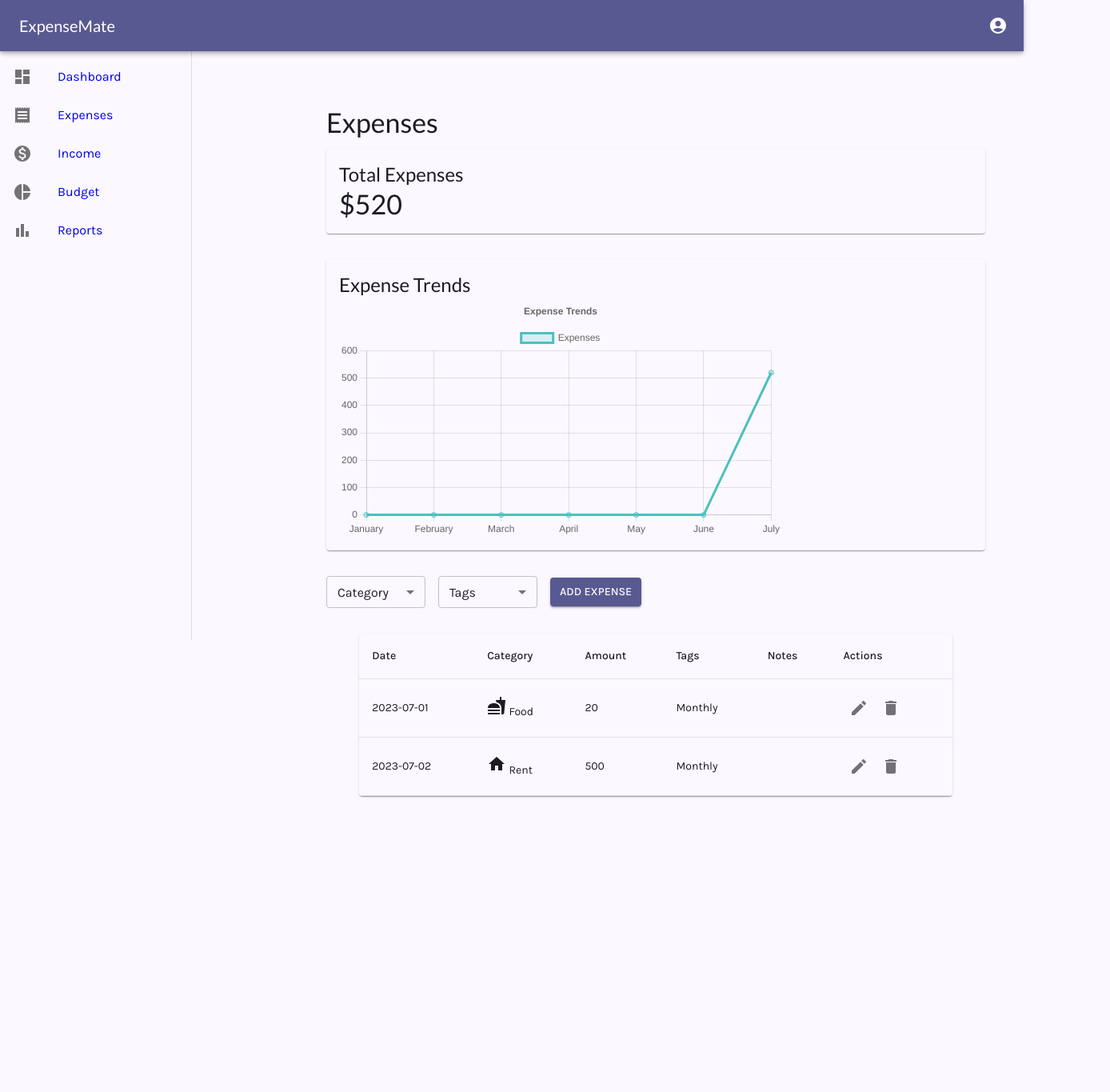
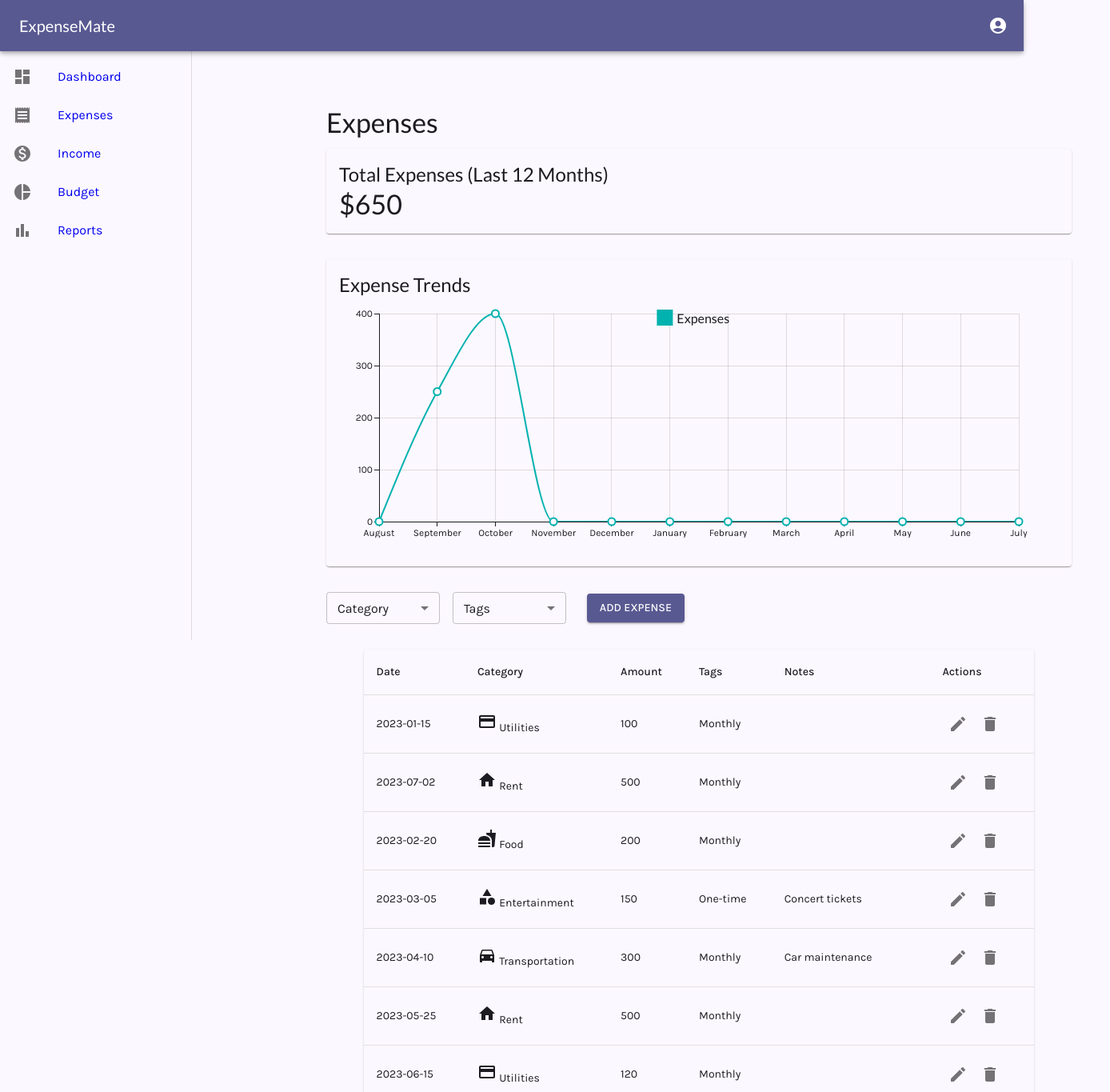
Before and after one commit to m-usaid99/ExpenseMate, a React (Create React App) app: page /expenses in a window 1280 px wide. Shown: the top 1365 px of the page at 80% size, 1388 px wide, since content can reach past the window. Before the commit the page ends 1051 px from the top, so only its background shows below. Built offline with nearby package versions, Linux system fonts and the light colour scheme.

Commit message:
graph working, minor edits needed

```diff
--- a/package.json
+++ b/package.json
@@ -7,15 +7,15 @@
     "@emotion/styled": "^11.11.5",
     "@mui/icons-material": "^5.15.21",
     "@mui/material": "^5.15.21",
+    "@mui/x-charts": "^7.8.0",
     "@reduxjs/toolkit": "^1.9.7",
     "@testing-library/jest-dom": "^5.17.0",
     "@testing-library/react": "^13.4.0",
     "@testing-library/user-event": "^14.5.2",
     "axios": "^1.7.2",
-    "chart.js": "^3.9.1",
+    "date-fns": "^3.6.0",
     "react": "^18.3.1",
     "react-chartjs": "^1.2.0",
-    "react-chartjs-2": "^3.3.0",
     "react-dom": "^18.3.1",
     "react-redux": "^8.1.3",
     "react-router-dom": "^6.24.0",
--- a/src/features/expenses/ExpenseFilters.js
+++ b/src/features/expenses/ExpenseFilters.js
@@ -1,8 +1,25 @@
-import React from 'react';
-import { Box, TextField, MenuItem, Button, Grid } from '@mui/material';
+import React from "react";
+import { Box, TextField, MenuItem, Button, Grid } from "@mui/material";
 
-const categories = ['Food', 'Rent', 'Utilities', 'Entertainment'];
-const tags = ['Monthly', 'One-time', 'Recurring'];
+const categories = [
+  "Food",
+  "Rent",
+  "Utilities",
+  "Entertainment",
+  "Transportation",
+  "Healthcare",
+  "Education",
+  "Insurance",
+  "Clothing",
+  "Savings",
+  "Travel",
+  "Household",
+  "Gifts",
+  "Dining Out",
+  "Miscellaneous",
+];
+
+const tags = ["Monthly", "One-time", "Recurring"];
 
 const ExpenseFilters = ({ filters, onFilterChange, handleAddExpense }) => {
   return (
@@ -13,7 +30,7 @@ const ExpenseFilters = ({ filters, onFilterChange, handleAddExpense }) => {
             select
             label="Category"
             value={filters.category}
-            onChange={(e) => onFilterChange('category', e.target.value)}
+            onChange={(e) => onFilterChange("category", e.target.value)}
             variant="outlined"
             fullWidth
             size="small"
@@ -30,7 +47,7 @@ const ExpenseFilters = ({ filters, onFilterChange, handleAddExpense }) => {
             select
             label="Tags"
             value={filters.tags}
-            onChange={(e) => onFilterChange('tags', e.target.value)}
+            onChange={(e) => onFilterChange("tags", e.target.value)}
             variant="outlined"
             fullWidth
             size="small"
@@ -44,8 +61,19 @@ const ExpenseFilters = ({ filters, onFilterChange, handleAddExpense }) => {
           </TextField>
         </Grid>
         <Grid item xs={12} sm={3} md={2}>
-          <Box sx={{ display: 'flex', justifyContent: 'flex-end', marginRight: '10px' }}>
-            <Button variant="contained" color="primary" onClick={handleAddExpense} sx={{ whiteSpace: 'nowrap' }}>
+          <Box
+            sx={{
+              display: "flex",
+              justifyContent: "flex-end",
+              marginRight: "10px",
+            }}
+          >
+            <Button
+              variant="contained"
+              color="primary"
+              onClick={handleAddExpense}
+              sx={{ whiteSpace: "nowrap" }}
+            >
               Add Expense
             </Button>
           </Box>
--- a/src/features/expenses/ExpenseModal.js
+++ b/src/features/expenses/ExpenseModal.js
@@ -1,43 +1,95 @@
-import React, { useState, useEffect } from 'react';
-import { Dialog, DialogActions, DialogContent, DialogTitle, TextField, Button, MenuItem, FormControlLabel, Checkbox } from '@mui/material';
+import React, { useState, useEffect } from "react";
+import {
+  Dialog,
+  DialogActions,
+  DialogContent,
+  DialogTitle,
+  TextField,
+  Button,
+  MenuItem,
+  FormControlLabel,
+  Checkbox,
+} from "@mui/material";
 
-const categories = ['Food', 'Rent', 'Utilities', 'Entertainment'];
-const tags = ['Monthly', 'One-time', 'Recurring'];
+const categories = [
+  "Food",
+  "Rent",
+  "Utilities",
+  "Entertainment",
+  "Transportation",
+  "Healthcare",
+  "Education",
+  "Insurance",
+  "Clothing",
+  "Savings",
+  "Travel",
+  "Household",
+  "Gifts",
+  "Dining Out",
+  "Miscellaneous",
+];
+
+const tags = ["Monthly", "One-time", "Recurring"];
 
 const ExpenseModal = ({ open, onClose, onSave, expense }) => {
   const [form, setForm] = useState({
-    date: '',
-    category: '',
-    amount: '',
+    date: "",
+    category: "",
+    amount: "",
     tags: [],
-    notes: '',
-    isRecurring: false
+    notes: "",
+    isRecurring: false,
   });
 
   useEffect(() => {
     if (expense) {
-      setForm(expense);
+      setForm({
+        ...expense,
+        amount: expense.amount.toString(), // Ensure amount is treated as string for the input
+      });
+    } else {
+      setForm({
+        date: "",
+        category: "",
+        amount: "",
+        tags: [],
+        notes: "",
+        isRecurring: false,
+      });
     }
   }, [expense]);
 
   const handleChange = (field, value) => {
-    setForm((prevForm) => ({ ...prevForm, [field]: value }));
+    setForm((prevForm) => ({
+      ...prevForm,
+      [field]: field === "amount" ? parseFloat(value) : value,
+    }));
+  };
+
+  const handleTagChange = (e) => {
+    setForm((prevForm) => ({
+      ...prevForm,
+      tags: e.target.value,
+    }));
   };
 
   const handleSave = () => {
-    onSave(form);
+    onSave({
+      ...form,
+      amount: parseFloat(form.amount), // Ensure amount is a number on save
+    });
     onClose();
   };
 
   return (
     <Dialog open={open} onClose={onClose}>
-      <DialogTitle>{expense ? 'Edit Expense' : 'Add Expense'}</DialogTitle>
+      <DialogTitle>{expense ? "Edit Expense" : "Add Expense"}</DialogTitle>
       <DialogContent>
         <TextField
           label="Date"
           type="date"
           value={form.date}
-          onChange={(e) => handleChange('date', e.target.value)}
+          onChange={(e) => handleChange("date", e.target.value)}
           fullWidth
           margin="normal"
           variant="outlined"
@@ -47,7 +99,7 @@ const ExpenseModal = ({ open, onClose, onSave, expense }) => {
           select
           label="Category"
           value={form.category}
-          onChange={(e) => handleChange('category', e.target.value)}
+          onChange={(e) => handleChange("category", e.target.value)}
           fullWidth
           margin="normal"
           variant="outlined"
@@ -62,7 +114,7 @@ const ExpenseModal = ({ open, onClose, onSave, expense }) => {
           label="Amount"
           type="number"
           value={form.amount}
-          onChange={(e) => handleChange('amount', e.target.value)}
+          onChange={(e) => handleChange("amount", e.target.value)}
           fullWidth
           margin="normal"
           variant="outlined"
@@ -71,7 +123,7 @@ const ExpenseModal = ({ open, onClose, onSave, expense }) => {
           select
           label="Tags"
           value={form.tags}
-          onChange={(e) => handleChange('tags', e.target.value)}
+          onChange={handleTagChange}
           fullWidth
           margin="normal"
           variant="outlined"
@@ -86,7 +138,7 @@ const ExpenseModal = ({ open, onClose, onSave, expense }) => {
         <TextField
           label="Notes"
           value={form.notes}
-          onChange={(e) => handleChange('notes', e.target.value)}
+          onChange={(e) => handleChange("notes", e.target.value)}
           fullWidth
           margin="normal"
           variant="outlined"
@@ -95,7 +147,7 @@ const ExpenseModal = ({ open, onClose, onSave, expense }) => {
           control={
             <Checkbox
               checked={form.isRecurring}
-              onChange={(e) => handleChange('isRecurring', e.target.checked)}
+              onChange={(e) => handleChange("isRecurring", e.target.checked)}
             />
           }
           label="Recurring"
--- a/src/features/expenses/ExpenseSummary.js
+++ b/src/features/expenses/ExpenseSummary.js
@@ -4,7 +4,7 @@ import { Typography, Paper } from '@mui/material';
 const ExpenseSummary = ({ totalExpenses }) => {
   return (
     <Paper sx={{ padding: 2, marginBottom: 3 }}>
-      <Typography variant="h5">Total Expenses</Typography>
+      <Typography variant="h5">Total Expenses (Last 12 Months)</Typography>
       <Typography variant="h4">${totalExpenses}</Typography>
     </Paper>
   );
--- a/src/features/expenses/ExpenseTrends.js
+++ b/src/features/expenses/ExpenseTrends.js
@@ -1,31 +1,27 @@
 import React from 'react';
-import { Line } from 'react-chartjs-2';
 import { Paper, Typography, Box } from '@mui/material';
-import { Chart as ChartJS, LineElement, CategoryScale, LinearScale, PointElement, Title, Tooltip, Legend } from 'chart.js';
-
-// Register the required components
-ChartJS.register(LineElement, CategoryScale, LinearScale, PointElement, Title, Tooltip, Legend);
+import { LineChart } from '@mui/x-charts';
 
 const ExpenseTrends = ({ data }) => {
-  const options = {
-    responsive: true,
-    maintainAspectRatio: false, // Add this option to control the aspect ratio
-    plugins: {
-      legend: {
-        position: 'top',
-      },
-      title: {
-        display: true,
-        text: 'Expense Trends',
-      },
-    },
-  };
+  const { labels, data: expenseData } = data;
+
+  console.log('Expense Trends Component Data:', data);
 
   return (
     <Paper sx={{ padding: 2, marginBottom: 3 }}>
       <Typography variant="h5">Expense Trends</Typography>
-      <Box sx={{ height: 300, width: '70%' }}> {/* Adjust the height and width as needed */}
-        <Line data={data} options={options} />
+      <Box sx={{ display: 'flex', justifyContent: 'center', alignItems: 'center', height: 320, width: '100%' }}>
+        <Box sx={{ width: '100%', height: '100%' }}>
+          <LineChart
+            width={900}
+            height={300}
+            series={[{ data: expenseData, label: 'Expenses' }]}
+            xAxis={[{ data: labels, scaleType: 'point' }]}
+            yAxis={[{ scaleType: 'linear' }]}
+            margin={{ top: 20, bottom: 20, left: 50, right: 50 }}
+            grid={{ horizontal: true, vertical: true }}
+          />
+        </Box>
       </Box>
     </Paper>
   );
--- a/src/features/expenses/ExpensesPage.js
+++ b/src/features/expenses/ExpensesPage.js
@@ -1,4 +1,4 @@
-import React, { useState } from 'react';
+import React, { useState, useEffect } from 'react';
 import { Typography, Container, Box } from '@mui/material';
 import { useDispatch, useSelector } from 'react-redux';
 import { addExpense, editExpense, deleteExpense } from './expensesSlice';
@@ -18,6 +18,12 @@ const ExpensesPage = () => {
   const [filters, setFilters] = useState({ category: '', tags: [] });
   const [isModalOpen, setIsModalOpen] = useState(false);
   const [selectedExpense, setSelectedExpense] = useState(null);
+
+  useEffect(() => {
+    console.log('Expenses:', expenses);
+    console.log('Total Expenses:', totalExpenses);
+    console.log('Expense Trends Data:', expenseTrendsData);
+  }, [expenses, totalExpenses, expenseTrendsData]);
 
   const handleFilterChange = (field, value) => {
     setFilters((prevFilters) => ({ ...prevFilters, [field]: value }));
--- a/src/features/expenses/expensesSlice.js
+++ b/src/features/expenses/expensesSlice.js
@@ -1,10 +1,18 @@
 import { createSlice } from '@reduxjs/toolkit';
+import { parseISO, format, subMonths, startOfMonth, endOfMonth, eachMonthOfInterval, isWithinInterval } from 'date-fns';
 
 const initialState = {
   expenses: [
-    { id: 1, date: '2023-07-01', category: 'Food', amount: 20, tags: ['Monthly'], notes: '' },
+    { id: 1, date: '2023-01-15', category: 'Utilities', amount: 100, tags: ['Monthly'], notes: '' },
     { id: 2, date: '2023-07-02', category: 'Rent', amount: 500, tags: ['Monthly'], notes: '' },
-    // Add more dummy data here if needed
+    { id: 3, date: '2023-02-20', category: 'Food', amount: 200, tags: ['Monthly'], notes: '' },
+    { id: 4, date: '2023-03-05', category: 'Entertainment', amount: 150, tags: ['One-time'], notes: 'Concert tickets' },
+    { id: 5, date: '2023-04-10', category: 'Transportation', amount: 300, tags: ['Monthly'], notes: 'Car maintenance' },
+    { id: 6, date: '2023-05-25', category: 'Rent', amount: 500, tags: ['Monthly'], notes: '' },
+    { id: 7, date: '2023-06-15', category: 'Utilities', amount: 120, tags: ['Monthly'], notes: '' },
+    { id: 8, date: '2023-08-03', category: 'Food', amount: 180, tags: ['Monthly'], notes: '' },
+    { id: 9, date: '2023-09-10', category: 'Entertainment', amount: 250, tags: ['One-time'], notes: 'Theater tickets' },
+    { id: 10, date: '2023-10-12', category: 'Transportation', amount: 400, tags: ['Monthly'], notes: 'Public transport pass' },
   ],
   loading: false,
   error: null,
@@ -15,12 +23,12 @@ const expensesSlice = createSlice({
   initialState,
   reducers: {
     addExpense: (state, action) => {
-      state.expenses.push(action.payload);
+      state.expenses.push({ ...action.payload, amount: parseFloat(action.payload.amount) });
     },
     editExpense: (state, action) => {
       const index = state.expenses.findIndex(expense => expense.id === action.payload.id);
       if (index !== -1) {
-        state.expenses[index] = action.payload;
+        state.expenses[index] = { ...action.payload, amount: parseFloat(action.payload.amount) };
       }
     },
     deleteExpense: (state, action) => {
@@ -31,25 +39,44 @@ const expensesSlice = createSlice({
 
 export const { addExpense, editExpense, deleteExpense } = expensesSlice.actions;
 
-export const selectTotalExpenses = (state) => state.expenses.expenses.reduce((total, expense) => total + expense.amount, 0);
+export const selectTotalExpenses = (state) => {
+  const endDate = new Date();
+  const startDate = subMonths(endDate, 11);
+
+  const recentExpenses = state.expenses.expenses.filter(expense =>
+    isWithinInterval(parseISO(expense.date), { start: startDate, end: endDate })
+  );
+
+  return recentExpenses.reduce((total, expense) => total + expense.amount, 0);
+};
+
 
 export const selectExpenseTrendsData = (state) => {
-  const labels = ['January', 'February', 'March', 'April', 'May', 'June', 'July']; // Example labels
-  const data = labels.map(label => {
-    // Logic to calculate total expenses per month
-    return state.expenses.expenses.filter(expense => new Date(expense.date).getMonth() === labels.indexOf(label)).reduce((total, expense) => total + expense.amount, 0);
+  const endDate = new Date();
+  const startDate = subMonths(endDate, 11);
+
+  const recentExpenses = state.expenses.expenses.filter(expense =>
+    isWithinInterval(parseISO(expense.date), { start: startDate, end: endDate })
+  );
+
+  const months = eachMonthOfInterval({ start: startOfMonth(startDate), end: endOfMonth(endDate) });
+
+  const aggregatedData = months.reduce((acc, month) => {
+    const monthKey = format(month, 'yyyy-MM');
+    acc[monthKey] = 0;
+    return acc;
+  }, {});
+
+  recentExpenses.forEach(expense => {
+    const month = format(parseISO(expense.date), 'yyyy-MM');
+    aggregatedData[month] += parseFloat(expense.amount);
   });
-  return {
-    labels,
-    datasets: [
-      {
-        label: 'Expenses',
-        data,
-        borderColor: 'rgba(75, 192, 192, 1)',
-        backgroundColor: 'rgba(75, 192, 192, 0.2)',
-      },
-    ],
-  };
+
+  const sortedMonths = Object.keys(aggregatedData).sort((a, b) => new Date(a) - new Date(b));
+  const labels = sortedMonths.map(month => format(parseISO(`${month}-01`), 'MMMM'));
+  const data = sortedMonths.map(month => aggregatedData[month]);
+
+  return { labels, data };
 };
 
 export default expensesSlice.reducer;
```
Also changed, not shown: 1 other file (tests, documents, lock files or other folders).
